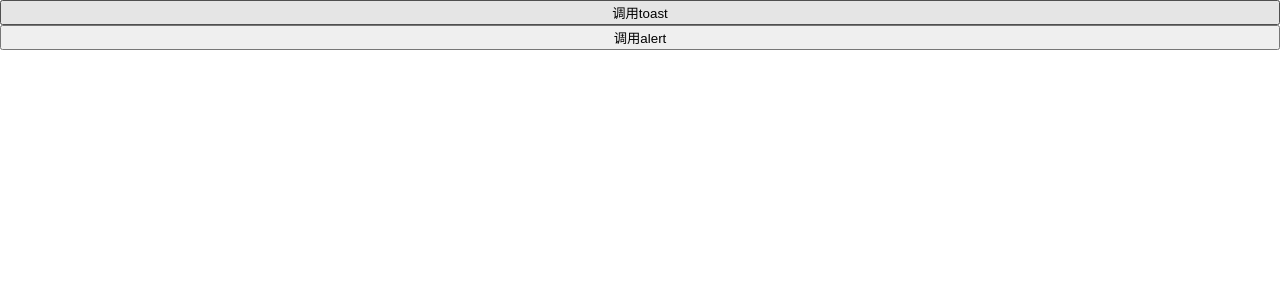
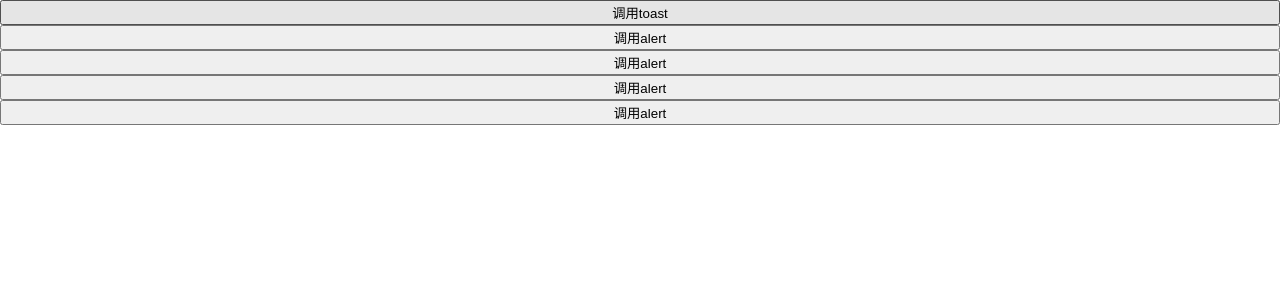
Before and after one commit to 94club/template_vue, a Vue app: page /#/ in a window 1280 px wide. Shown: the top 300 px of the page. Built offline with nearby package versions, Linux system fonts and the light colour scheme.

Commit message:
测试持续集成前端项目

```diff
--- a/src/page/test.vue
+++ b/src/page/test.vue
@@ -1,6 +1,9 @@
 <template>
   <div>
     <button @click="toast">调用toast</button>
+    <button @click="alert">调用alert</button>
+    <button @click="alert">调用alert</button>
+    <button @click="alert">调用alert</button>
     <button @click="alert">调用alert</button>
   </div>
 </template>
```
